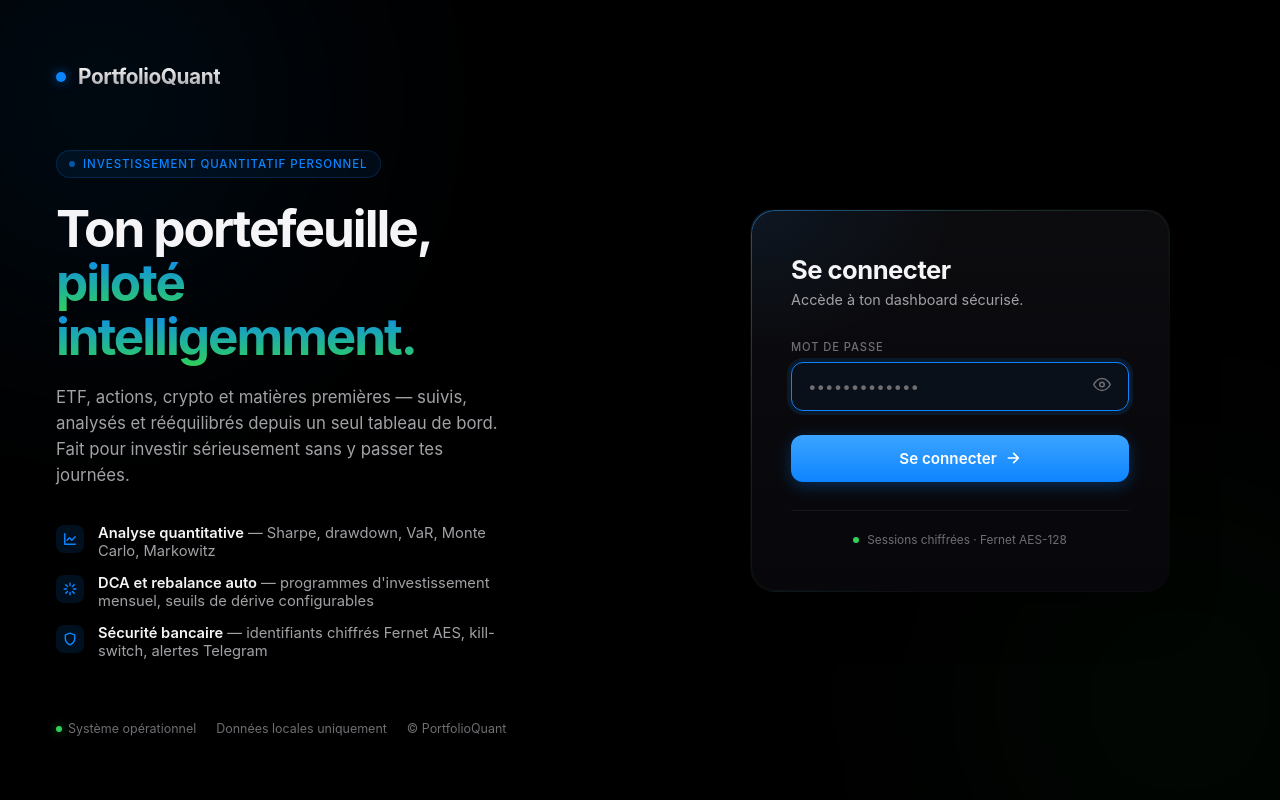
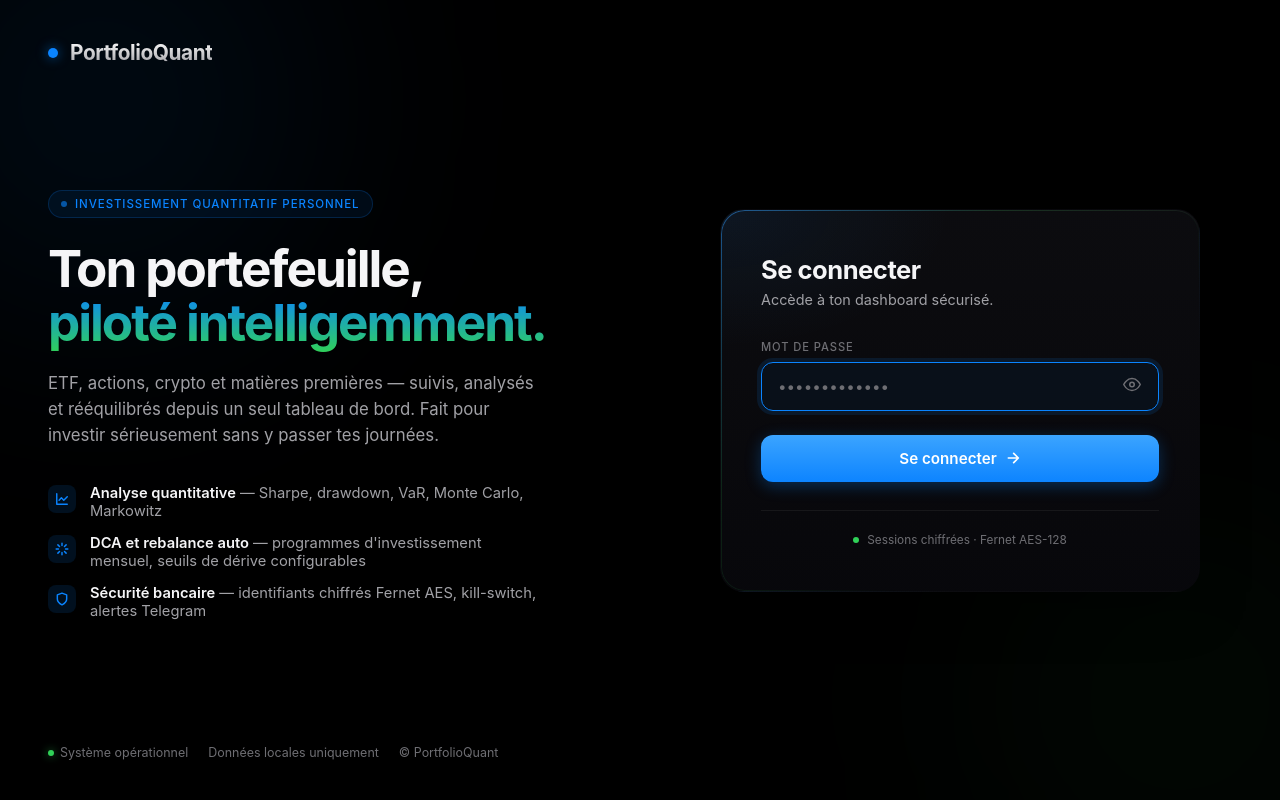
Before and after one commit to qmayot44160-hub/etf-portfolio-bot, a Flask app: template templates/login.html in a window 1280 px wide. Run offline with Flask 3, Linux system fonts and the light colour scheme; the template is opened without the code that fills it, so the values that code supplies are empty.

Commit message:
Fix login layout spacing on wide screens
Previous layout used flex space-between on brand-side, which on wide
viewports stretched logo/hero/footer to the three extremes with huge
empty gaps in the middle. Hero title also floated far below the login
card's vertical center, breaking visual alignment.

- Brand column now uses grid-template-rows: auto 1fr auto with the
  hero align-self: center -> hero sits mid-viewport, aligned with the
  login card.
- Page max-width capped at 1400px (centered) so the layout doesn't
  spread absurdly on 4K / ultrawide.
- Login card max-width bumped 420 -> 480 for better visual weight.
- Padding reduced 64 -> 40 vertical for a tighter, more grouped feel.

Co-Authored-By: Claude Opus 4.7 <noreply@anthropic.com>

```diff
--- a/templates/login.html
+++ b/templates/login.html
@@ -54,18 +54,23 @@
     position: relative; z-index: 1;
     min-height: 100vh;
     display: grid;
-    grid-template-columns: 1fr 1fr;
+    grid-template-columns: minmax(0, 1fr) minmax(0, 1fr);
+    max-width: 1400px;
+    margin: 0 auto;
     gap: 0;
   }
 
   /* ═══════════════════════════════════════════════════════
      LEFT PANEL — brand, tagline, feature bullets
+     Structure : logo en haut, hero centré vertical, footer en bas.
+     Utilise grid-rows au lieu de flex space-between pour éviter les
+     gaps énormes sur grands écrans.
      ═══════════════════════════════════════════════════════ */
   .brand-side {
-    padding: 64px 56px;
-    display: flex;
-    flex-direction: column;
-    justify-content: space-between;
+    padding: 40px 48px;
+    display: grid;
+    grid-template-rows: auto 1fr auto;
+    gap: 32px;
     min-height: 100vh;
   }
 
@@ -83,7 +88,10 @@
     box-shadow: 0 0 12px rgba(10,132,255,0.6);
   }
 
-  .brand-hero { max-width: 460px; }
+  .brand-hero {
+    max-width: 500px;
+    align-self: center; /* centre verticalement dans la grid row 1fr */
+  }
   .brand-eyebrow {
     display: inline-flex; align-items: center; gap: 8px;
     font-size: 0.72rem; font-weight: 500;
@@ -153,7 +161,7 @@
      RIGHT PANEL — login card
      ═══════════════════════════════════════════════════════ */
   .login-side {
-    padding: 64px 56px;
+    padding: 40px 48px;
     display: flex;
     align-items: center;
     justify-content: center;
@@ -162,7 +170,7 @@
 
   .login-card {
     position: relative;
-    width: 100%; max-width: 420px;
+    width: 100%; max-width: 480px;
     background:
       radial-gradient(ellipse 80% 60% at 0% 0%, rgba(41,151,255,0.08), transparent 60%),
       linear-gradient(180deg, rgba(14,14,18,0.85), rgba(8,8,12,0.92));
```
